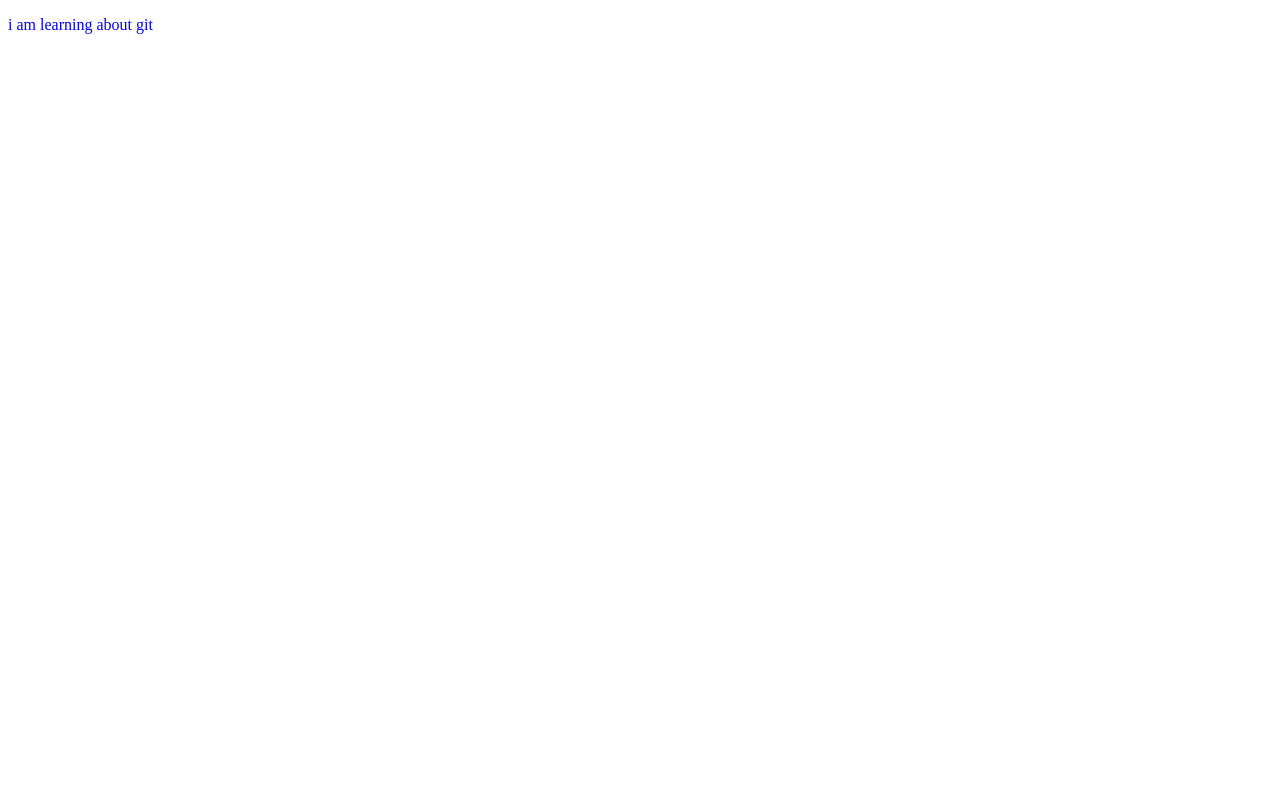
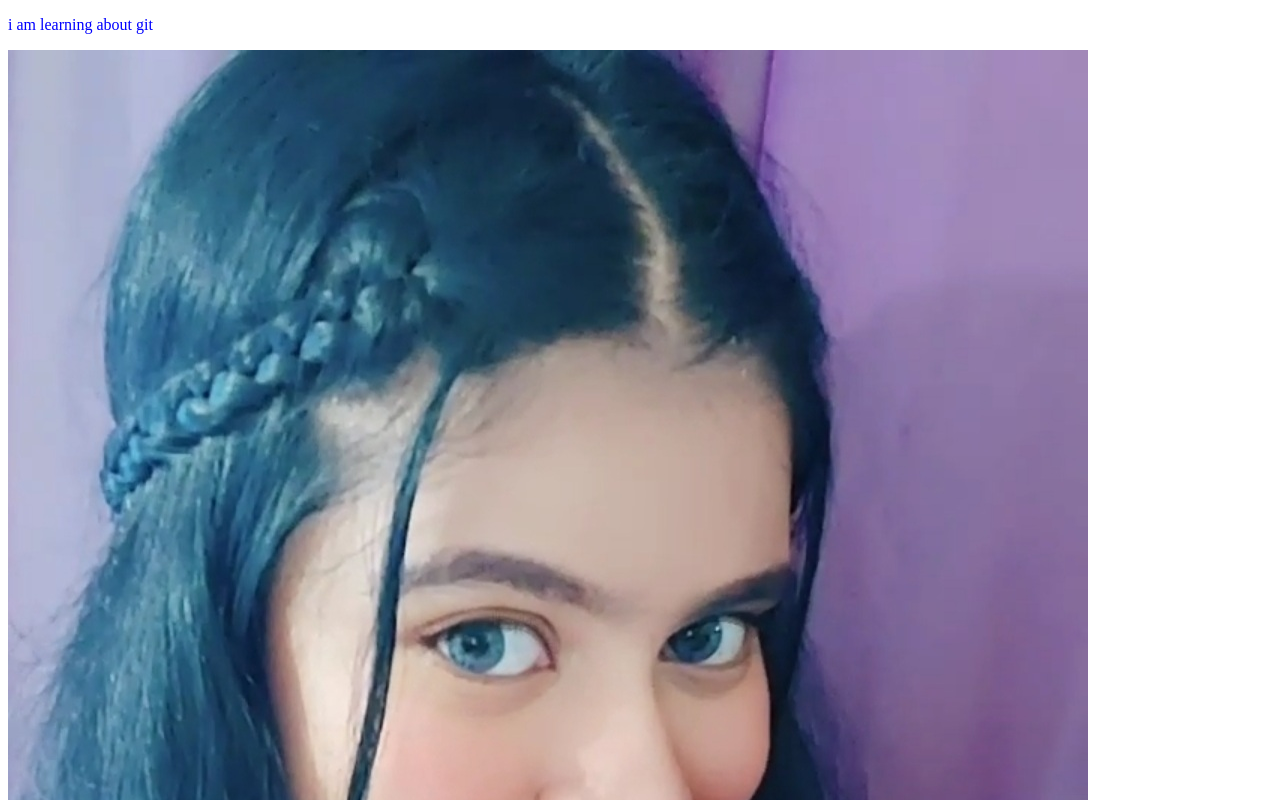
Before and after one commit to zafreensheikh/my-second-repo, a plain HTML site: page index.html in a window 1280 px wide. Shown: the top 800 px of the page. Drawn offline with Linux system fonts and the light colour scheme.

Commit message:
image added

```diff
--- a/index.html
+++ b/index.html
@@ -11,5 +11,6 @@
    <p>
        i am learning about git
    </p>
+   <img src="zafreen.jpg" alt="">
 </body>
 </html>
```
Also changed, not shown: zafreen.jpg (added).
